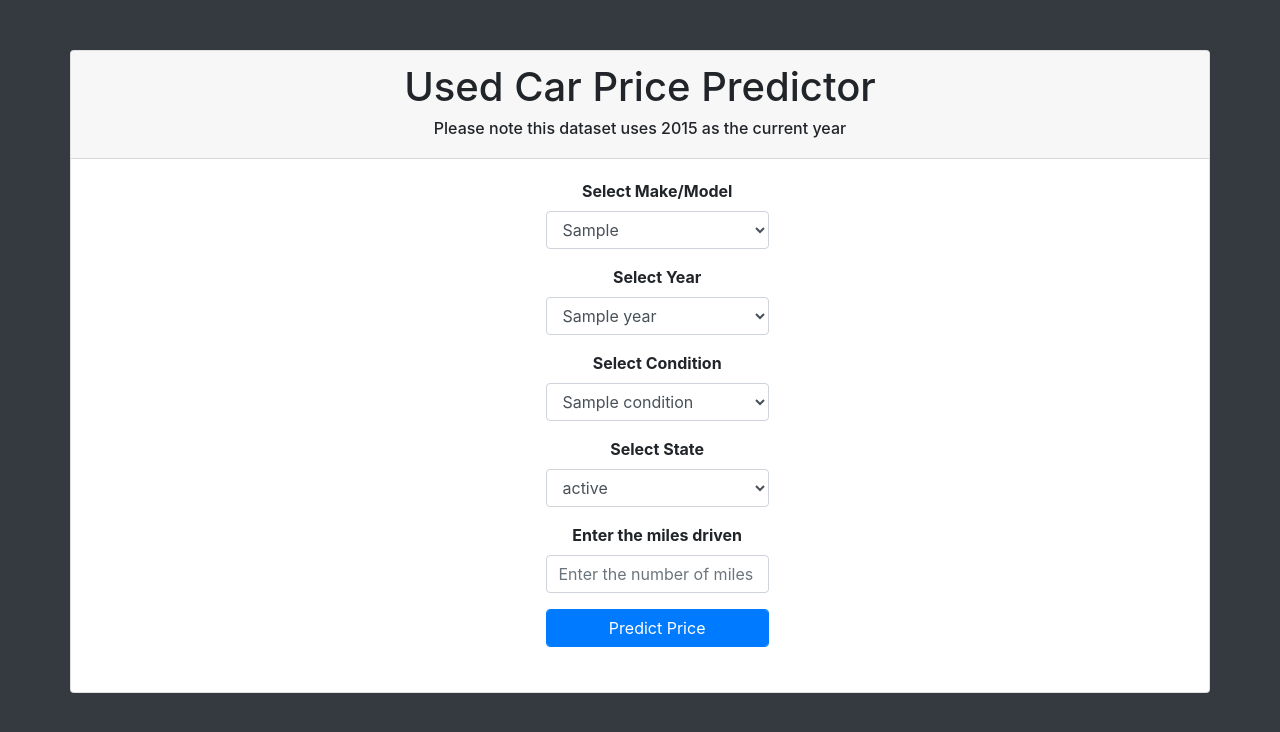
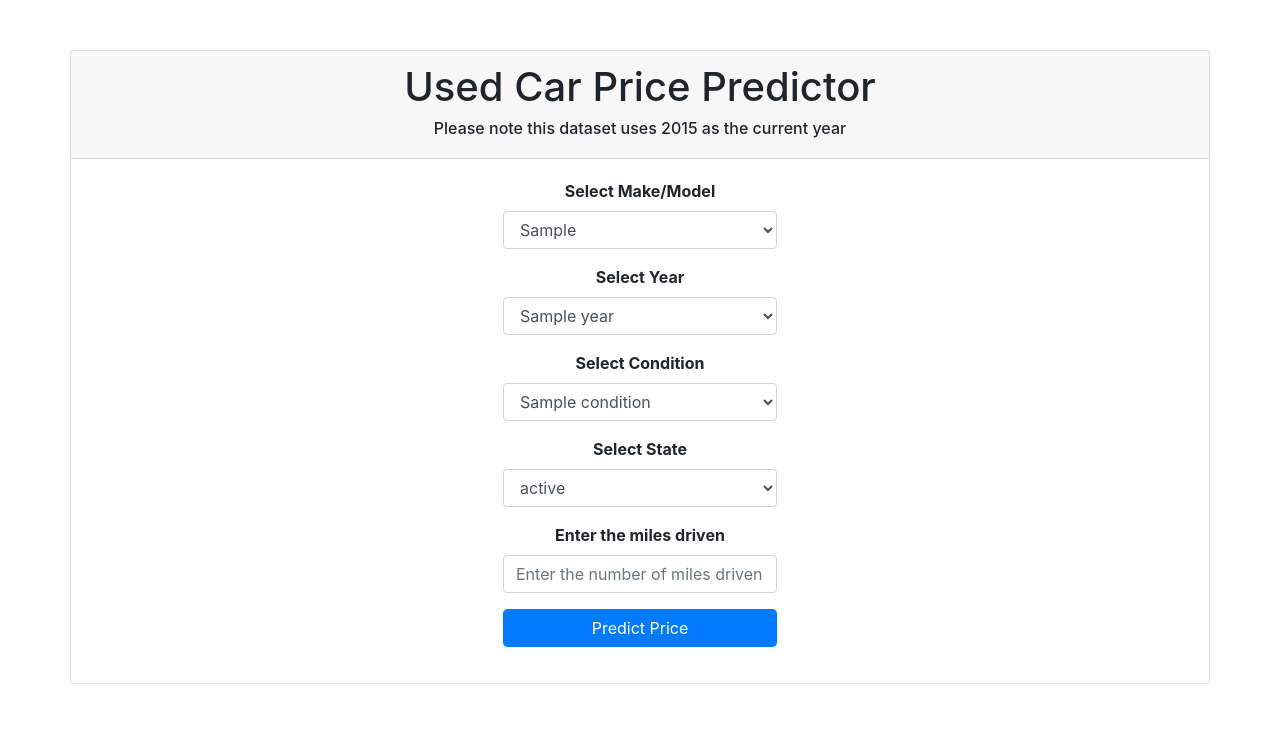
Before and after one commit to mdip216/used-car-price, a Flask app: template templates/index.html in a window 1280 px wide. Shown: the top 732 px of the page. Run offline with Flask 2, Linux system fonts and the light colour scheme; the template is opened without the code that fills it: most values are stand-ins (such as "Sample title", 1, 10 or a date in 2020); parts of the project's set-up code (start-up, migrations or seed data) failed here and were passed over; some libraries are stand-ins or nearby versions.

Commit message:
make it better

```diff
--- a/requirements.txt
+++ b/requirements.txt
@@ -1,6 +1,7 @@
 click==8.1.3
 Flask==2.1.2
 Flask-Cors==3.0.10
+gunicorn==20.1.0
 itsdangerous==2.1.2
 Jinja2==3.1.2
 joblib==1.1.0
--- a/static/css/style.css
+++ b/static/css/style.css
@@ -6,7 +6,7 @@
 
 
 
-.mt-50
+.title
 {
     margin-top: 50px;
 
@@ -17,5 +17,5 @@
     display: flex;
     align-items: center;
     justify-content: center;
-    margin-left: 85px;
+
 }
--- a/templates/index.html
+++ b/templates/index.html
@@ -10,13 +10,13 @@
 
     <title>Used Car Price Predictor</title>
   </head>
-  <body class="bg-dark">
+  <body class="body-class">
 
     <div class="container">
       <div class="row">
-        <div class="card mt-50" style="width: 100%; height: 100%">
+        <div class="card title" style="width: 100%; height: 100%">
           <div class="card-header" >
-            <div class="col-12" style="text-align: center">
+            <div class="used-car" style="text-align: center">
               <h1>Used Car Price Predictor</h1>
 
               <h6>Please note this dataset uses 2015 as the current year</h6>
@@ -25,7 +25,7 @@
           <div class="card-body">
             <form method="post"  accept-charset="utf-8">
 
-              <div class="col-10 form-group" style="text-align: center">
+              <div class="box form-group" style="text-align: center">
                 <label><b>Select Make/Model</b></label>
                 <select class="selectpicker form-control" id="make-model" name="make-model" required="1">
 
@@ -34,7 +34,7 @@
                             {% endfor %}
                 </select>
               </div>
-              <div class="col-10 form-group" style="text-align: center">
+              <div class="box form-group" style="text-align: center">
                 <label><b>Select Year</b></label>
                 <select class="selectpicker form-control" id="year" name="year" required="1">
                   {% for i in year %}
@@ -42,7 +42,7 @@
                             {% endfor %}
                 </select>
               </div>
-              <div class="col-10 form-group" style="text-align: center">
+              <div class="box form-group" style="text-align: center">
                 <label><b>Select Condition</b></label>
                 <select class="selectpicker form-control" id="condition" name="condition" required="1">
                   {% for i in condition %}
@@ -50,7 +50,7 @@
                             {% endfor %}
                 </select>
               </div>
-              <div class="col-10 form-group" style="text-align: center">
+              <div class="box form-group" style="text-align: center">
                 <label><b>Select State</b></label>
                 <select class="selectpicker form-control" id="state" name="state" required="1">
                    {% for i in state %}
@@ -58,13 +58,13 @@
                             {% endfor %}
                 </select>
               </div>
-              <div class="col-10 form-group" style="text-align: center">
+              <div class="box form-group" style="text-align: center">
                 <label><b>Enter the miles driven</b></label>
                 <input class="form-control" type="text" id="miles" name="miles" placeholder="Enter the number of miles driven">
               </div>
-              <div class="col-10 form-group" style="text-align: center">
+              <div class="box form-group" style="text-align: center">
                 <button class="btn btn-primary form-control" onclick="send_data()">Predict Price</button>
-                <div class="col-12" style="text-align: center">
+                <div class="used-car" style="text-align: center">
                 <h3><span id="prediction"></span></h3>
               </div>
               </div>
```
